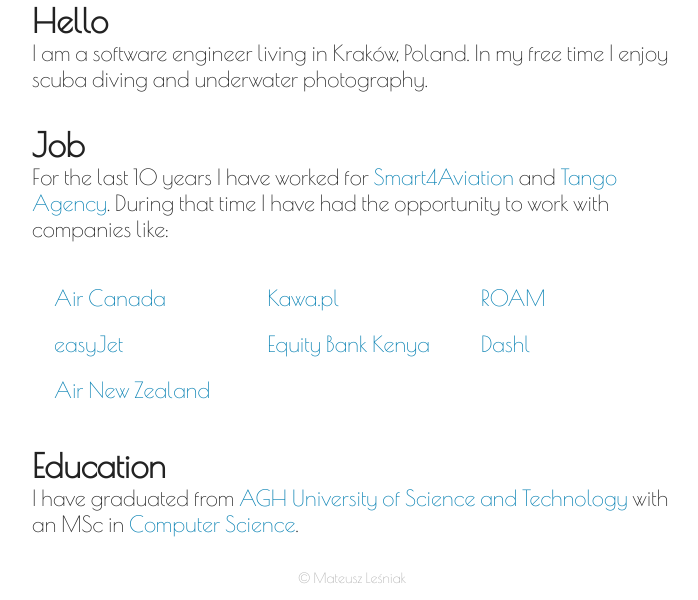
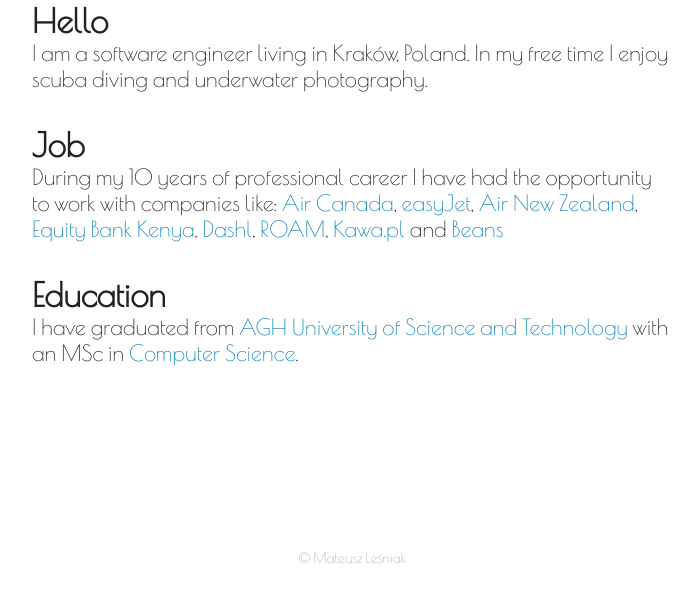
Before and after one commit to stickmanlechu/stickmanlechu.github.io, a plain HTML site: page index.html in a window 1280 px wide. Shown: the part 220-820 px from the top of the page, without its empty margins (288-986 px from the left). Drawn offline with nearby package versions, Linux system fonts and the light colour scheme.

Commit message:
Adds dark mode and changes the layout a bit

```diff
--- a/index.html
+++ b/index.html
@@ -44,16 +44,15 @@
         <h2>Hello</h2>
         <p>I am a software engineer living in Kraków, Poland. In my free time I enjoy scuba diving and underwater photography.</p>
         <h2>Job</h2>
-        <p>For the last 10 years I have worked for <a rel="external nofollow" href="https://www.smart4aviation.aero">Smart4Aviation</a> and <a rel="external nofollow" href="https://tango.agency">Tango Agency</a>. During that time I have had the opportunity to work with companies like:
-        <ul>
-            <li><a rel="external nofollow" href="https://www.aircanada.com">Air Canada</a></li>
-            <li><a rel="external nofollow" href="https://www.easyjet.com">easyJet</a></li>
-            <li><a rel="external nofollow" href="https://www.airnewzealand.co.nz">Air New Zealand</a></li>
-            <li><a rel="external nofollow" href="https://kawa.pl">Kawa.pl</a></li>
-            <li><a rel="external nofollow" href="https://equitygroupholdings.com">Equity Bank Kenya</a></li>
-            <li><a rel="external nofollow" href="https://www.roamrobotics.com">ROAM</a></li>
-            <li><a rel="external nofollow" href="https://dashl.se">Dashl</a></li>
-        </ul>
+        <p>During my 10 years of professional career I have had the opportunity to work with companies like:
+            <a rel="external nofollow" href="https://www.aircanada.com">Air Canada</a>,
+            <a rel="external nofollow" href="https://www.easyjet.com"> easyJet</a>,
+            <a rel="external nofollow" href="https://www.airnewzealand.co.nz"> Air New Zealand</a>,
+            <a rel="external nofollow" href="https://equitygroupholdings.com"> Equity Bank Kenya</a>,
+            <a rel="external nofollow" href="https://dashl.se"> Dashl</a>,
+            <a rel="external nofollow" href="https://www.roamrobotics.com"> ROAM</a>,
+            <a rel="external nofollow" href="https://kawa.pl"> Kawa.pl</a> and
+            <a rel="external nofollow" href="https://getbeans.com"> Beans</a>
         </p>
         <h2>Education</h2>
         <p>I have graduated from <a rel="external nofollow" href="http://www.agh.edu.pl">AGH University of Science and Technology</a> with an MSc in <a rel="external nofollow" href="http://www.ki.agh.edu.pl/">Computer Science</a>.</p>
--- a/styles.css
+++ b/styles.css
@@ -1,39 +1,14 @@
-@media screen and (max-width: 768px) {
-    .container {
-        padding-left: 15px;
-        padding-right: 15px;
-    }
-    ul {
-        columns: 2;
-        -webkit-columns: 2;
-        -moz-columns: 2;
-        margin-left: 0px;
-    }
-}
-
-@media only screen and (min-width: 768px) {
-    ul {
-        columns: 3;
-        -webkit-columns: 3;
-        -moz-columns: 3;
-        margin-left: 1em;
-    }
-}
-
-*
-{
+* {
     margin: 0;
     padding: 0;
 }
 
-html,body
-{
+html,body {
     height: 100%;
     font-family: 'Poiret One', sans-serif;
 }
 
-h1
-{
+h1 {
     color: #686868;
     font-size: 3em;
     margin-bottom: 0.5em;
@@ -43,16 +18,14 @@ h1
     padding: 0.2em;
 }
 
-h2
-{
+h2 {
     font-size: 1.5em
     font-weight: 500;
     margin: 0;
     vertical-align: baseline;
 }
 
-.container
-{
+.container {
     min-height: 100%;
     position: relative;
     max-width: 640px;
@@ -63,93 +36,66 @@ h2
     margin-bottom: -30px;
 }
 
-.container:after
-{
+.container:after {
     content: "";
     display: block;
 }
 
-.site-footer, .container:after
-{
+.site-footer, .container:after {
     height: 30px;
 }
 
-.content p
-{
+.content p {
     display: inline-block;
     height: 100%;
     vertical-align: middle;
 }
 
-ul {
-    list-style: none;
-    vertical-align: top;
-}
-
-ul > li
-{
-    display: inline-block;
-    width: 100%;
-    padding-bottom: 10px;
-    padding-top: 10px;
-}
-
-p
-{
+p {
     margin: 0 0 1.5em;
 }
 
-a
-{
+a {
     border-bottom: 1px solid rgba(0,0,0,0);
     color: #0881B3;
     text-decoration: none;
 }
 
-a:hover
-{
+a:hover {
     border-bottom: 1px solid;
     transition-duration: 0.2s;
     transition-property: border;
 }
 
-.contact
-{
+.contact {
     margin: 1em auto;
     height: 60px;
     text-align: center;
 }
 
-.contact a
-{
+.contact a {
     color: #686868
 }
 
-.contact a:hover
-{
+.contact a:hover {
     border-bottom: 1px solid rgba(0,0,0,0);
+    color: #0881B3;
 }
 
-#linkedin:hover
-{
-    color: #007bb6;
-}
-
-#github:hover
-{
-    color: #000000;
-}
-
-#twitter:hover
-{
-    color: #00aced;
-}
-
-.site-footer
-{
+.site-footer {
     color: #aaa;
     text-shadow: #fff 0 1px 0;
     font-size: 14px;
     text-align: center;
     width: 100%;
 }
+
+@media screen and (prefers-color-scheme: dark) {
+    body {
+        background-color: black;
+        color: white;
+    }
+    .container {
+        color: #DEDEDE;
+    }
+}
```
